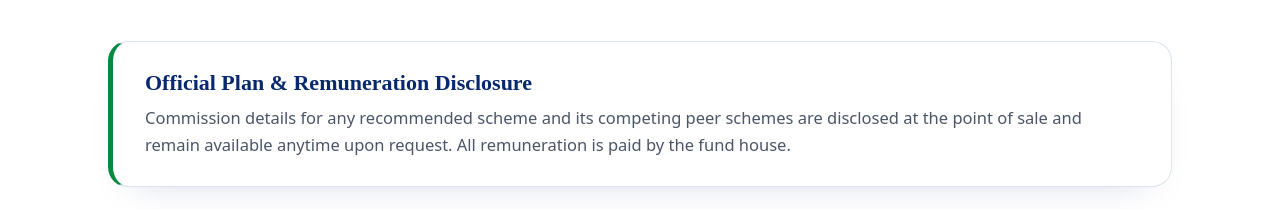
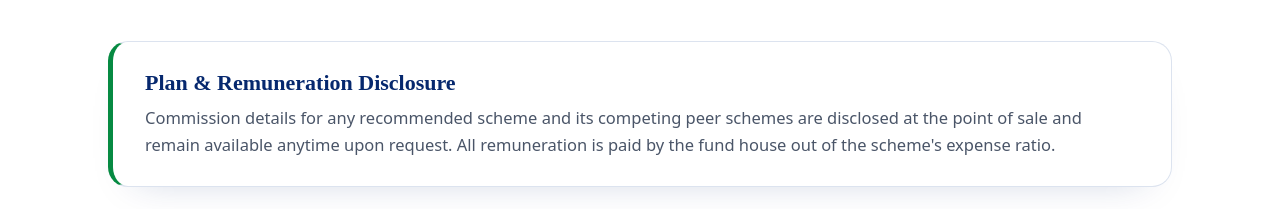
Before and after one commit to ipvishal5-ship-it/investwithvikas, a plain HTML site: page how-i-earn.html in a window 1280 px wide. Shown: the part 938-1147 px from the top of the page. Drawn offline with Linux system fonts and the light colour scheme.

Commit message:
fix(how-i-earn): clarify expense ratio remuneration wording in meta and disclosure box

```diff
--- a/how-i-earn.html
+++ b/how-i-earn.html
@@ -20,13 +20,13 @@
 <meta property="og:site_name" content="Vikas Agarwal · Mutual Fund Distributor">
 <meta property="og:url" content="https://investwithvikas.in/how-i-earn.html">
 <meta property="og:title" content="Commission & Distribution Disclosures | Vikas Agarwal">
-<meta property="og:description" content="Full transparency on how mutual fund distributors earn through AMC trail commissions with zero direct fee to investors.">
+<meta property="og:description" content="Full transparency on how mutual fund distributors earn: trail commission paid by the AMC out of the scheme's expense ratio, with no upfront commission.">
 <meta property="og:image" content="https://investwithvikas.in/logo.png">
 
 <!-- Twitter Card -->
 <meta name="twitter:card" content="summary_large_image">
 <meta name="twitter:title" content="Commission & Distribution Disclosures | Vikas Agarwal">
-<meta name="twitter:description" content="Full transparency on how mutual fund distributors earn through AMC trail commissions with zero direct fee to investors.">
+<meta name="twitter:description" content="Full transparency on how mutual fund distributors earn: trail commission paid by the AMC out of the scheme's expense ratio, with no upfront commission.">
 <meta name="twitter:image" content="https://investwithvikas.in/logo.png">
 
 <!-- Structured Data (JSON-LD) -->
@@ -392,7 +392,7 @@ footer{background:#fff;padding:60px 0 120px}.ft{display:grid;grid-template-colum
 
 <section id="policy"><div class="w">
 <div class="sh rv"><div><div class="eb">Policy</div><h2>Commission Disclosures</h2></div><p>Investments facilitated through Vikas Agarwal are executed in Regular Plans, where trail commission is received from respective Asset Management Companies (AMCs) within the scheme’s expense ratio.</p></div>
-<div class="notice rv"><b>Official Plan &amp; Remuneration Disclosure</b><p>Commission details for any recommended scheme and its competing peer schemes are disclosed at the point of sale and remain available anytime upon request. All remuneration is paid by the fund house.</p></div>
+<div class="notice rv"><b>Plan &amp; Remuneration Disclosure</b><p>Commission details for any recommended scheme and its competing peer schemes are disclosed at the point of sale and remain available anytime upon request. All remuneration is paid by the fund house out of the scheme's expense ratio.</p></div>
 </div></section>
 
 <section id="plans" class="alt"><div class="w">
```
